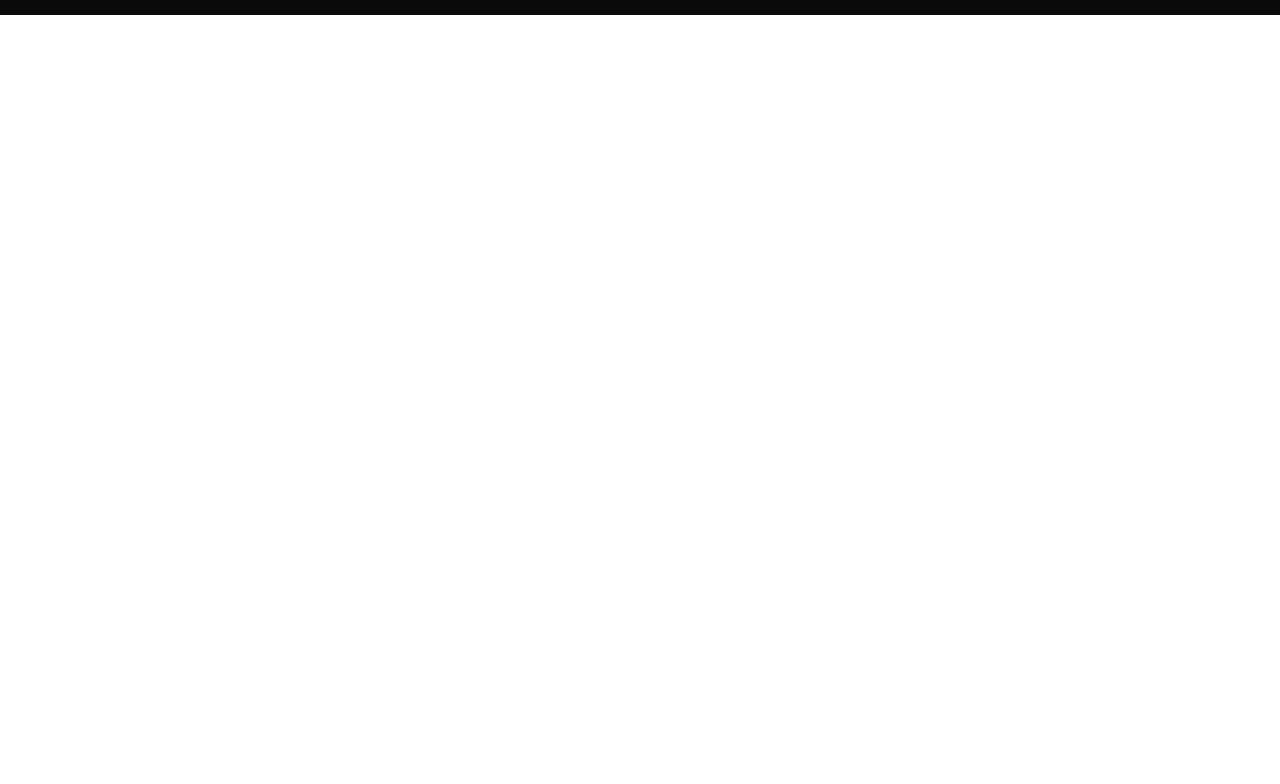
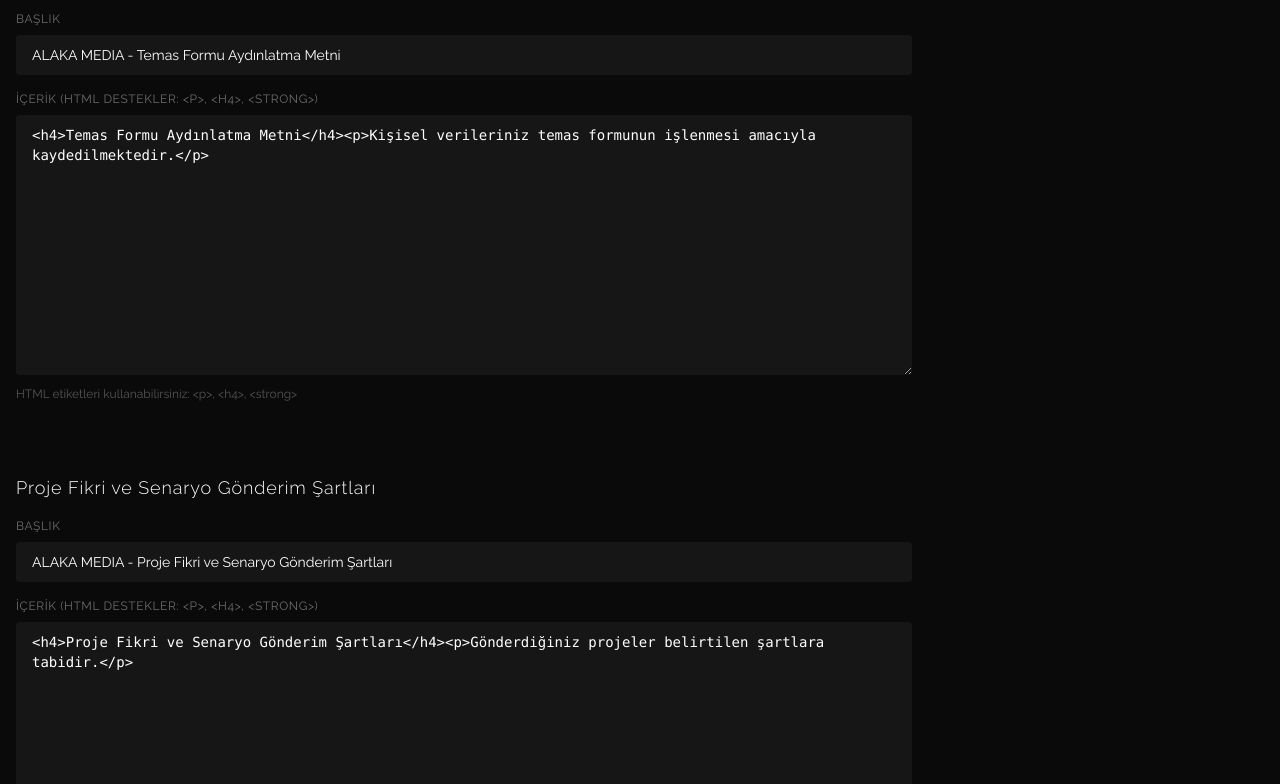
Before and after one commit to ahmtcl/alaka-new.91.tr, a Next.js app: page /admin/footer in a window 1280 px wide. Shown: the part 3076-3860 px from the top of the page. Before the commit the page ends 3091 px from the top, so only its background shows below. Built offline with nearby package versions, Linux system fonts and the light colour scheme; no server answers; the database is empty; sample sign-in values are in the browser's storage.

Commit message:
Contact form disclosures: Temas Formu Aydinlatma Metni ve Proje Fikri ve Senaryo Gonderim Sartlari checkboxlari ve modal yonetimleri eklendi

```diff
--- a/src/app/admin/footer/page.tsx
+++ b/src/app/admin/footer/page.tsx
@@ -55,6 +55,10 @@
   const [dataSubjectButtonLabel, setDataSubjectButtonLabel] = useState("");
   const [dataSubjectTitle, setDataSubjectTitle] = useState("");
   const [dataSubjectContent, setDataSubjectContent] = useState("");
+  const [contactFormDisclosureTitle, setContactFormDisclosureTitle] = useState("");
+  const [contactFormDisclosureContent, setContactFormDisclosureContent] = useState("");
+  const [projectTermsTitle, setProjectTermsTitle] = useState("");
+  const [projectTermsContent, setProjectTermsContent] = useState("");
   const [navLinks, setNavLinks] = useState<FirestoreNavLink[]>([]);
   const [socialLinks, setSocialLinks] = useState<FirestoreSocialLink[]>([]);
   const [saving, setSaving] = useState(false);
@@ -77,6 +81,10 @@
     setDataSubjectButtonLabel(data.dataSubjectButtonLabel);
     setDataSubjectTitle(data.dataSubjectTitle);
     setDataSubjectContent(data.dataSubjectContent);
+    setContactFormDisclosureTitle(data.contactFormDisclosureTitle || "");
+    setContactFormDisclosureContent(data.contactFormDisclosureContent || "");
+    setProjectTermsTitle(data.projectTermsTitle || "");
+    setProjectTermsContent(data.projectTermsContent || "");
     setNavLinks(data.navLinks || []);
     setSocialLinks(data.socialLinks || []);
   };
@@ -96,6 +104,10 @@
         dataSubjectButtonLabel,
         dataSubjectTitle,
         dataSubjectContent,
+        contactFormDisclosureTitle,
+        contactFormDisclosureContent,
+        projectTermsTitle,
+        projectTermsContent,
         navLinks,
         socialLinks,
       });
@@ -481,6 +493,74 @@
           </div>
         </div>
 
+        {/* ─── Temas Formu Aydınlatma Metni ─── */}
+        <div className="border-t border-white/10 pt-8">
+          <h3 className="text-white text-lg font-light tracking-wider mb-4">Temas Formu Aydınlatma Metni</h3>
+          <div className="space-y-4">
+            <div>
+              <label className="block text-white/40 text-xs uppercase tracking-wider mb-2">Başlık</label>
+              <input
+                type="text"
+                value={contactFormDisclosureTitle}
+                onChange={(e) => setContactFormDisclosureTitle(e.target.value)}
+                className="w-full bg-white/5 border border-white/10 rounded px-4 py-2.5 text-white text-sm outline-none focus:border-white/30 transition-colors"
+                placeholder="ALAKA MEDIA - Temas Formu Aydınlatma Metni"
+                required
+              />
+            </div>
+            <div>
+              <label className="block text-white/40 text-xs uppercase tracking-wider mb-2">
+                İçerik (HTML destekler: &lt;p&gt;, &lt;h4&gt;, &lt;strong&gt;)
+              </label>
+              <textarea
+                value={contactFormDisclosureContent}
+                onChange={(e) => setContactFormDisclosureContent(e.target.value)}
+                rows={12}
+                className="w-full bg-white/5 border border-white/10 rounded px-4 py-2.5 text-white text-sm outline-none focus:border-white/30 transition-colors font-mono resize-y"
+                placeholder="<h4>1. Başlık</h4><p>Açıklama...</p>"
+                required
+              />
+              <p className="text-white/30 text-xs mt-1">
+                HTML etiketleri kullanabilirsiniz: &lt;p&gt;, &lt;h4&gt;, &lt;strong&gt;
+              </p>
+            </div>
+          </div>
+        </div>
+
+        {/* ─── Proje Fikri ve Senaryo Gönderim Şartları ─── */}
+        <div className="border-t border-white/10 pt-8">
+          <h3 className="text-white text-lg font-light tracking-wider mb-4">Proje Fikri ve Senaryo Gönderim Şartları</h3>
+          <div className="space-y-4">
+            <div>
+              <label className="block text-white/40 text-xs uppercase tracking-wider mb-2">Başlık</label>
+              <input
+                type="text"
+                value={projectTermsTitle}
+                onChange={(e) => setProjectTermsTitle(e.target.value)}
+                className="w-full bg-white/5 border border-white/10 rounded px-4 py-2.5 text-white text-sm outline-none focus:border-white/30 transition-colors"
+                placeholder="ALAKA MEDIA - Proje Fikri ve Senaryo Gönderim Şartları"
+                required
+              />
+            </div>
+            <div>
+              <label className="block text-white/40 text-xs uppercase tracking-wider mb-2">
+                İçerik (HTML destekler: &lt;p&gt;, &lt;h4&gt;, &lt;strong&gt;)
+              </label>
+              <textarea
+                value={projectTermsContent}
+                onChange={(e) => setProjectTermsContent(e.target.value)}
+                rows={12}
+                className="w-full bg-white/5 border border-white/10 rounded px-4 py-2.5 text-white text-sm outline-none focus:border-white/30 transition-colors font-mono resize-y"
+                placeholder="<h4>1. Başlık</h4><p>Açıklama...</p>"
+                required
+              />
+              <p className="text-white/30 text-xs mt-1">
+                HTML etiketleri kullanabilirsiniz: &lt;p&gt;, &lt;h4&gt;, &lt;strong&gt;
+              </p>
+            </div>
+          </div>
+        </div>
+
         {/* ─── Save Button ─── */}
         <div className="flex gap-4 pt-6 border-t border-white/10">
           <button
--- a/src/components/sections/ContactSection.tsx
+++ b/src/components/sections/ContactSection.tsx
@@ -1,19 +1,28 @@
 "use client";
 
-import { useState } from "react";
+import { useEffect, useState } from "react";
 import { SectionHead } from "@/components/ui/SectionHead";
 import { useSiteContent } from "@/lib/hooks";
-import { addContactForm } from "@/lib/firestore";
+import { addContactForm, getFooter, type FirestoreFooter } from "@/lib/firestore";
+import { Modal } from "@/components/ui/Modal";
 
 export function ContactSection() {
   const [fileName, setFileName] = useState<string | null>(null);
   const [selectedFile, setSelectedFile] = useState<File | null>(null);
-  const [kvkkAccepted, setKvkkAccepted] = useState(false);
+  const [disclosureAccepted, setDisclosureAccepted] = useState(false);
+  const [termsAccepted, setTermsAccepted] = useState(false);
+  const [disclosureOpen, setDisclosureOpen] = useState(false);
+  const [termsOpen, setTermsOpen] = useState(false);
+  const [footerData, setFooterData] = useState<FirestoreFooter | null>(null);
   const [isSubmitting, setIsSubmitting] = useState(false);
   const [submitStatus, setSubmitStatus] = useState<'success' | 'error' | null>(null);
   const [fileWarning, setFileWarning] = useState(false);
   const [fileError, setFileError] = useState<string | null>(null);
   const { content } = useSiteContent();
+
+  useEffect(() => {
+    getFooter().then(setFooterData);
+  }, []);
 
   // Dosya boyutu limiti: 30 MB
   const MAX_FILE_SIZE = 30 * 1024 * 1024; // 30 MB in bytes
@@ -55,8 +64,8 @@
       return;
     }
 
-    if (!kvkkAccepted) {
-      alert("Lütfen KVKK Aydınlatma Metni'ni kabul edin.");
+    if (!disclosureAccepted || !termsAccepted) {
+      alert("Lütfen tüm onay kutularını kabul edin.");
       return;
     }
 
@@ -112,7 +121,8 @@
       formEl.reset();
       setFileName(null);
       setSelectedFile(null);
-      setKvkkAccepted(false);
+      setDisclosureAccepted(false);
+      setTermsAccepted(false);
       setFileError(null);
     } catch (error) {
       console.error('Form gönderme hatası:', error);
@@ -236,37 +246,79 @@
             )}
           </div>
 
-          {/* KVKK Checkbox */}
-          <div className="mb-8 text-left">
-            <label className="flex items-center cursor-pointer text-[0.8rem] text-muted select-none">
+          {/* KVKK & Terms Checkboxes */}
+          <div className="space-y-4 mb-8 text-left">
+            {/* Checkbox 1: Disclosure */}
+            <label className="flex items-start cursor-pointer text-[0.8rem] text-muted select-none">
               <input
                 type="checkbox"
-                name="kvkk_consent"
-                checked={kvkkAccepted}
-                onChange={(e) => setKvkkAccepted(e.target.checked)}
+                name="disclosure_consent"
+                checked={disclosureAccepted}
+                onChange={(e) => setDisclosureAccepted(e.target.checked)}
                 className="sr-only"
                 required
               />
               <span
-                className={`h-5 w-5 border-2 rounded mr-3 relative transition-all flex-shrink-0 ${
-                  kvkkAccepted
+                className={`h-5 w-5 border-2 rounded mr-3 relative transition-all flex-shrink-0 mt-0.5 ${
+                  disclosureAccepted
                     ? "bg-white border-white"
                     : "bg-transparent border-white/60 hover:border-white"
                 }`}
               >
-                {kvkkAccepted && (
+                {disclosureAccepted && (
                   <span className="absolute left-[5px] top-[2px] w-[6px] h-3 border-dark border-r-2 border-b-2 rotate-45" />
                 )}
               </span>
               <span className="tracking-wide">
-                KVKK Aydınlatma Metni&apos;ni okudum ve kabul ediyorum.
+                <button
+                  type="button"
+                  onClick={() => setDisclosureOpen(true)}
+                  className="underline bg-transparent border-0 p-0 text-white cursor-pointer inline font-inherit text-inherit hover:text-white/80 transition-colors"
+                >
+                  Temas Formu Aydınlatma Metni
+                </button>
+                &apos;ni okudum, anladım.
+              </span>
+            </label>
+
+            {/* Checkbox 2: Project Terms */}
+            <label className="flex items-start cursor-pointer text-[0.8rem] text-muted select-none">
+              <input
+                type="checkbox"
+                name="terms_consent"
+                checked={termsAccepted}
+                onChange={(e) => setTermsAccepted(e.target.checked)}
+                className="sr-only"
+                required
+              />
+              <span
+                className={`h-5 w-5 border-2 rounded mr-3 relative transition-all flex-shrink-0 mt-0.5 ${
+                  termsAccepted
+                    ? "bg-white border-white"
+                    : "bg-transparent border-white/60 hover:border-white"
+                }`}
+              >
+                {termsAccepted && (
+                  <span className="absolute left-[5px] top-[2px] w-[6px] h-3 border-dark border-r-2 border-b-2 rotate-45" />
+                )}
+              </span>
+              <span className="tracking-wide leading-relaxed">
+                Gönüllü olarak ilettiğim proje fikirleri, senaryo veya konseptlerin{" "}
+                <button
+                  type="button"
+                  onClick={() => setTermsOpen(true)}
+                  className="underline bg-transparent border-0 p-0 text-white cursor-pointer inline font-inherit text-inherit hover:text-white/80 transition-colors"
+                >
+                  Proje Fikri ve Senaryo Gönderim Şartları
+                </button>
+                &apos;na tabi olduğunu okudum ve bu şartları gayrikabil-i rücu olarak kabul ediyorum.
               </span>
             </label>
           </div>
 
           <button
             type="submit"
-            disabled={isSubmitting}
+            disabled={isSubmitting || !disclosureAccepted || !termsAccepted}
             className="mt-8 py-4 px-8 bg-transparent border border-white/30 text-white/70 text-[0.75rem] tracking-[0.2em] uppercase cursor-pointer transition-all hover:bg-white/10 hover:border-white/50 hover:text-white self-start disabled:opacity-50 disabled:cursor-not-allowed"
           >
             {isSubmitting ? 'Gönderiliyor...' : 'Gönder'}
@@ -295,6 +347,26 @@
           )}
         </form>
       </div>
+
+      {/* Contact Form Disclosure Modal */}
+      <Modal
+        isOpen={disclosureOpen}
+        onClose={() => setDisclosureOpen(false)}
+        title={footerData?.contactFormDisclosureTitle.split(" - ")[0] || "ALAKA MEDIA"}
+        subtitle={footerData?.contactFormDisclosureTitle.split(" - ")[1] || "Temas Formu Aydınlatma Metni"}
+      >
+        <div dangerouslySetInnerHTML={{ __html: footerData?.contactFormDisclosureContent || "" }} />
+      </Modal>
+
+      {/* Project Idea and Script Submission Terms Modal */}
+      <Modal
+        isOpen={termsOpen}
+        onClose={() => setTermsOpen(false)}
+        title={footerData?.projectTermsTitle.split(" - ")[0] || "ALAKA MEDIA"}
+        subtitle={footerData?.projectTermsTitle.split(" - ")[1] || "Proje Fikri ve Senaryo Gönderim Şartları"}
+      >
+        <div dangerouslySetInnerHTML={{ __html: footerData?.projectTermsContent || "" }} />
+      </Modal>
     </section>
   );
 }
--- a/src/lib/firestore.ts
+++ b/src/lib/firestore.ts
@@ -307,6 +307,10 @@
   dataSubjectButtonLabel: string;
   dataSubjectTitle: string;
   dataSubjectContent: string;
+  contactFormDisclosureTitle: string;
+  contactFormDisclosureContent: string;
+  projectTermsTitle: string;
+  projectTermsContent: string;
   navLinks: FirestoreNavLink[];
   socialLinks: FirestoreSocialLink[];
 }
@@ -337,6 +341,10 @@
   dataSubjectButtonLabel: "VERİ SAHİBİ BAŞVURU FORMU",
   dataSubjectTitle: "ALAKA MEDIA - Veri Sahibi Başvuru Formu",
   dataSubjectContent: "",
+  contactFormDisclosureTitle: "ALAKA MEDIA - Temas Formu Aydınlatma Metni",
+  contactFormDisclosureContent: `<h4>Temas Formu Aydınlatma Metni</h4><p>Kişisel verileriniz temas formunun işlenmesi amacıyla kaydedilmektedir.</p>`,
+  projectTermsTitle: "ALAKA MEDIA - Proje Fikri ve Senaryo Gönderim Şartları",
+  projectTermsContent: `<h4>Proje Fikri ve Senaryo Gönderim Şartları</h4><p>Gönderdiğiniz projeler belirtilen şartlara tabidir.</p>`,
   navLinks: [
     { label: "ANA SAYFA", href: "#home" },
     { label: "BAK", href: "#bak" },
```
